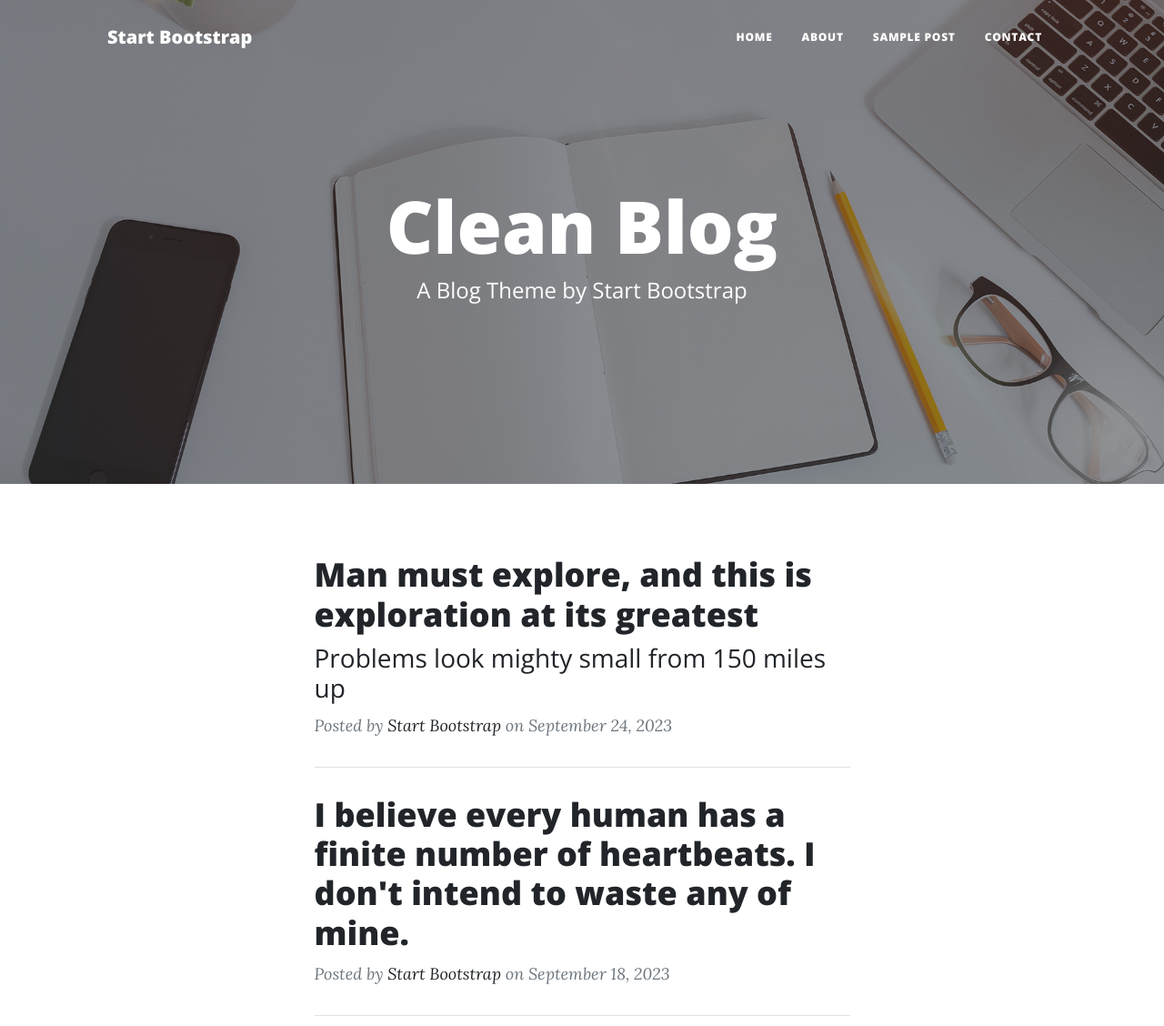
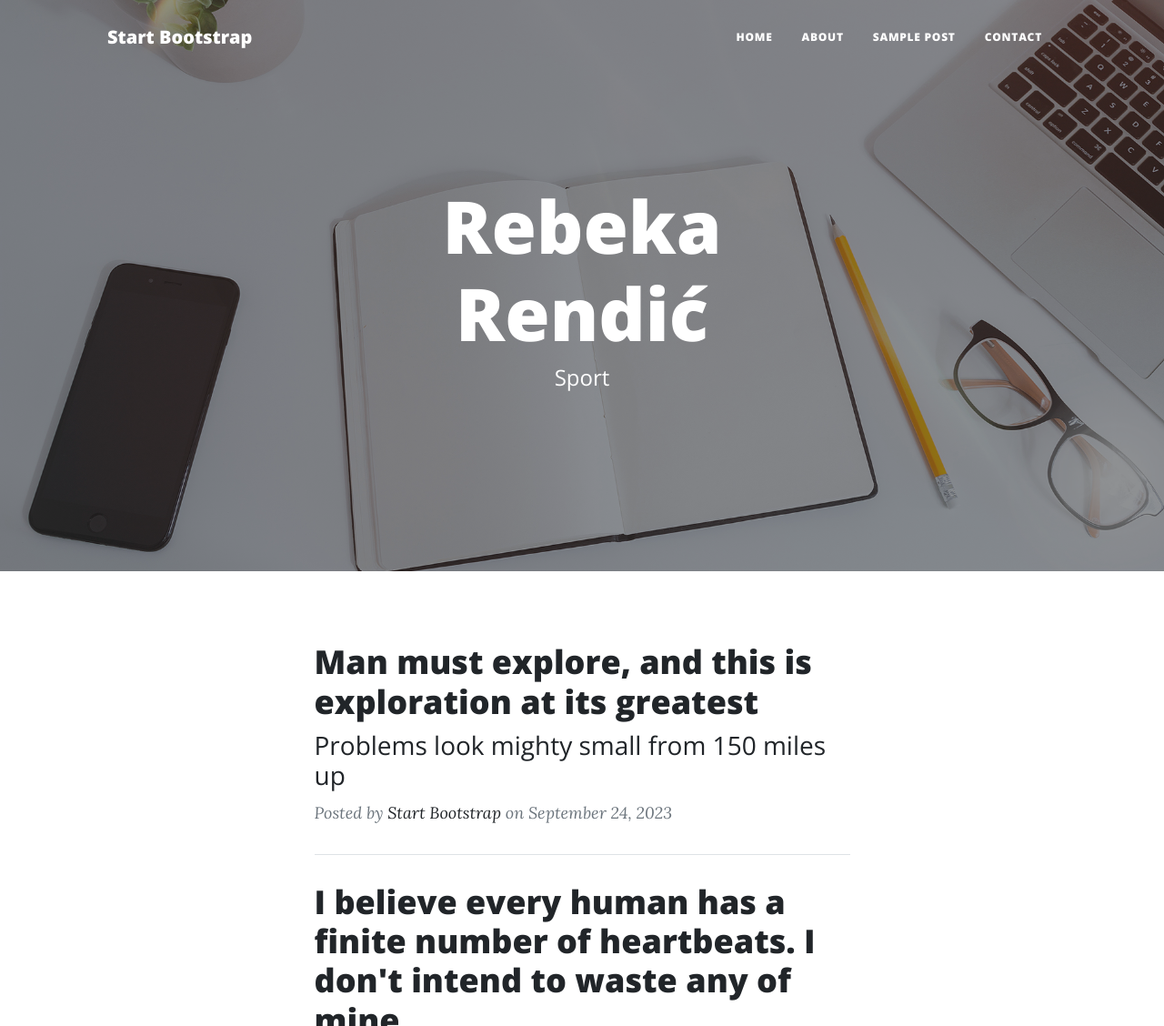
Before and after one commit to rebekarendic9/rebekarendic, a plain HTML site: page index.html in a window 1280 px wide. Shown: the top 1128 px of the page at 91% size. Drawn offline with nearby package versions, Linux system fonts and the light colour scheme.

Commit message:
Add files via upload

```diff
--- a/index.html
+++ b/index.html
@@ -40,8 +40,8 @@
                 <div class="row gx-4 gx-lg-5 justify-content-center">
                     <div class="col-md-10 col-lg-8 col-xl-7">
                         <div class="site-heading">
-                            <h1>Clean Blog</h1>
-                            <span class="subheading">A Blog Theme by Start Bootstrap</span>
+                            <h1>Rebeka Rendić</h1>
+                            <span class="subheading">Sport</span>
                         </div>
                     </div>
                 </div>
```
